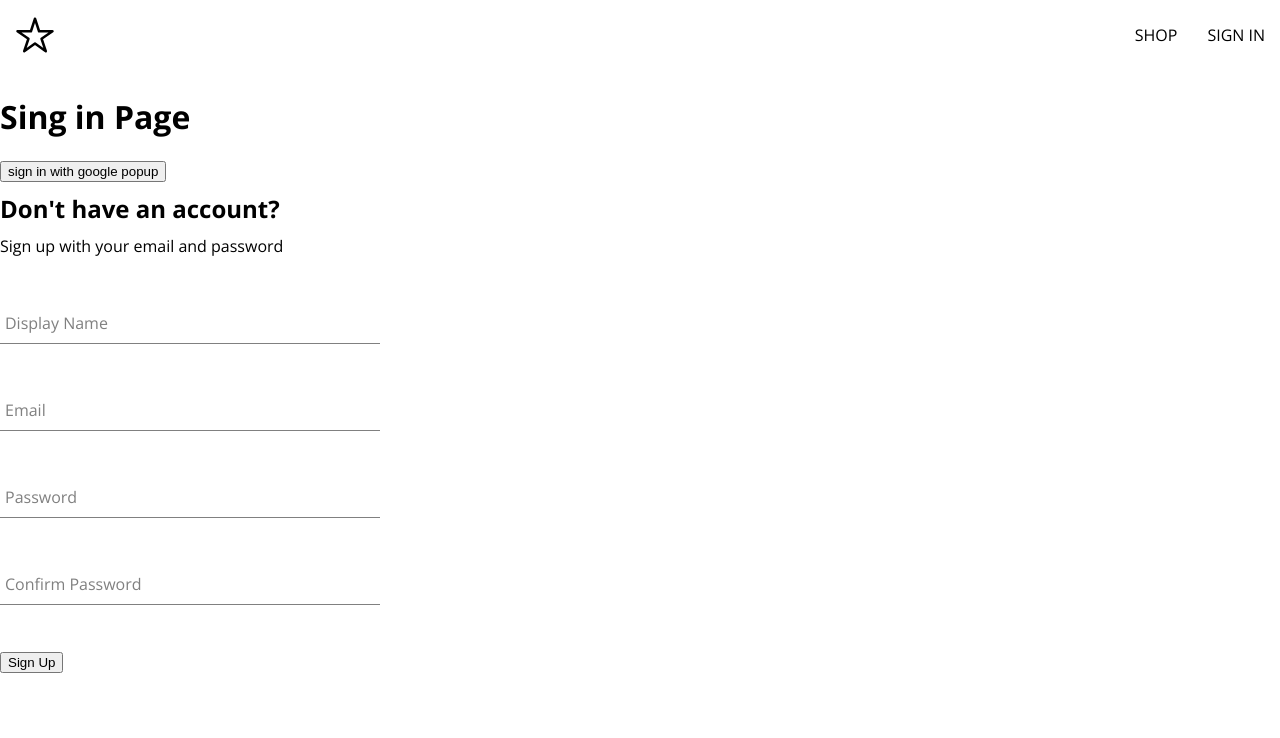
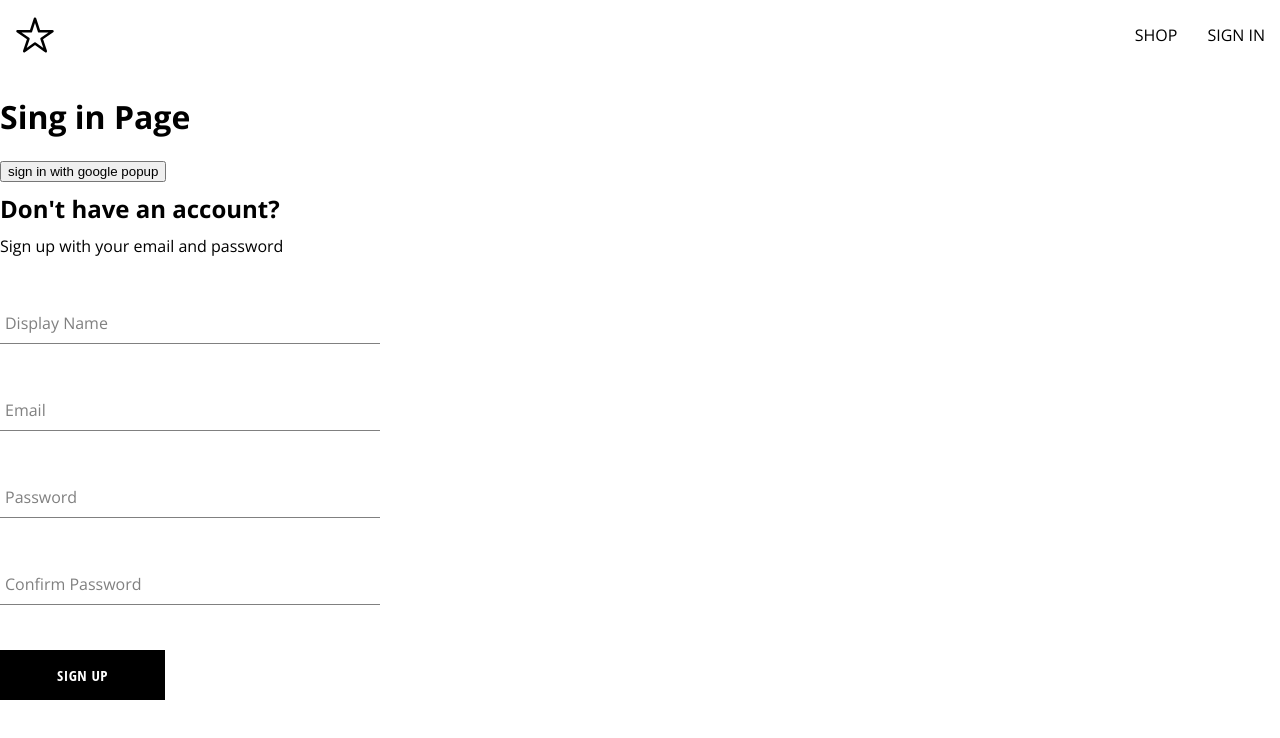
Before and after one commit to MohamedHNoor/star-clothing, a React (Create React App) app: page /sign-in in a window 1280 px wide. Shown: the top 738 px of the page. Built offline with nearby package versions, Linux system fonts and the light colour scheme.

Commit message:
Created button component

```diff
--- /dev/null
+++ b/src/components/button/button.component.jsx
@@ -0,0 +1,18 @@
+import "./button.styles.scss";
+
+const BUTTON_TYPE_CLASSES = {
+  google: "google-sign-in",
+  inverted: "inverted",
+};
+const Button = ({ children, buttonType, ...otherProps }) => {
+  return (
+    <button
+      className={`button-container ${BUTTON_TYPE_CLASSES[buttonType]}`}
+      {...otherProps}
+    >
+      {children}
+    </button>
+  );
+};
+
+export default Button;
--- /dev/null
+++ b/src/components/button/button.styles.scss
@@ -0,0 +1,46 @@
+.button-container {
+  min-width: 165px;
+  width: auto;
+  height: 50px;
+  letter-spacing: 0.5px;
+  line-height: 50px;
+  padding: 0 35px 0 35px;
+  font-size: 15px;
+  background-color: black;
+  color: white;
+  text-transform: uppercase;
+  font-family: 'Open Sans Condensed';
+  font-weight: bolder;
+  border: none;
+  cursor: pointer;
+  display: flex;
+  justify-content: center;
+
+  &:hover {
+    background-color: white;
+    color: black;
+    border: 1px solid black;
+  }
+
+  &.google-sign-in {
+    background-color: #4285f4;
+    color: white;
+
+    &:hover {
+      background-color: #357ae8;
+      border: none;
+    }
+  }
+
+  &.inverted {
+    background-color: white;
+    color: black;
+    border: 1px solid black;
+
+    &:hover {
+      background-color: black;
+      color: white;
+      border: none;
+    }
+  }
+}
--- a/src/components/sign-up-form/sign-up-form.component.jsx
+++ b/src/components/sign-up-form/sign-up-form.component.jsx
@@ -5,6 +5,7 @@ import {
   createUserDocumentFromAuth,
 } from "../../utils/firebase/firebase.utils";
 import "./sign-up.styles.scss";
+import Button from "../button/button.component";
 
 const defaultFormFields = {
   displayName: "",
@@ -102,7 +103,7 @@ const SignUpForm = () => {
             value: confirmPassword,
           }}
         />
-        <button type="submit">Sign Up</button>
+        <Button type="submit">Sign Up</Button>
       </form>
     </div>
   );
```
